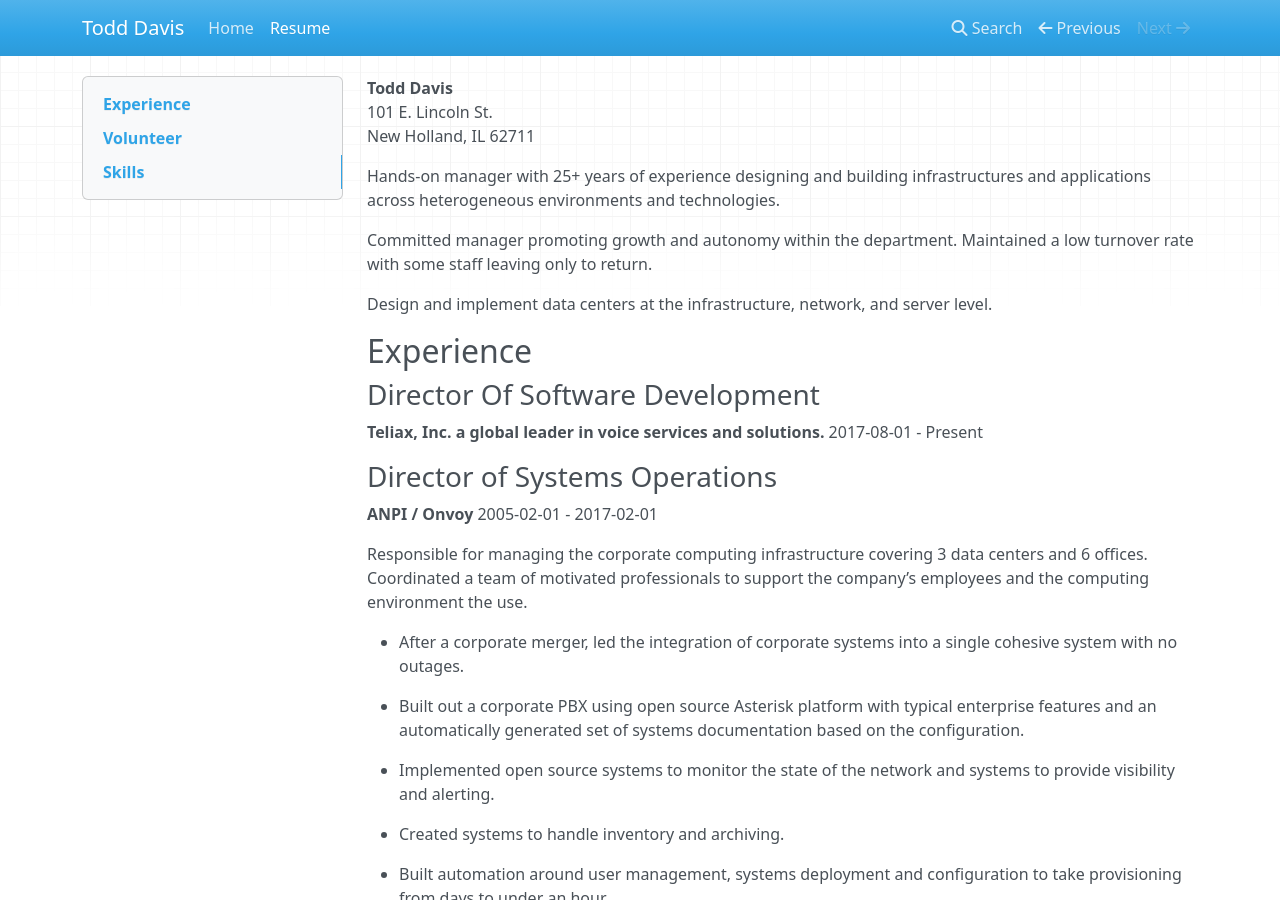
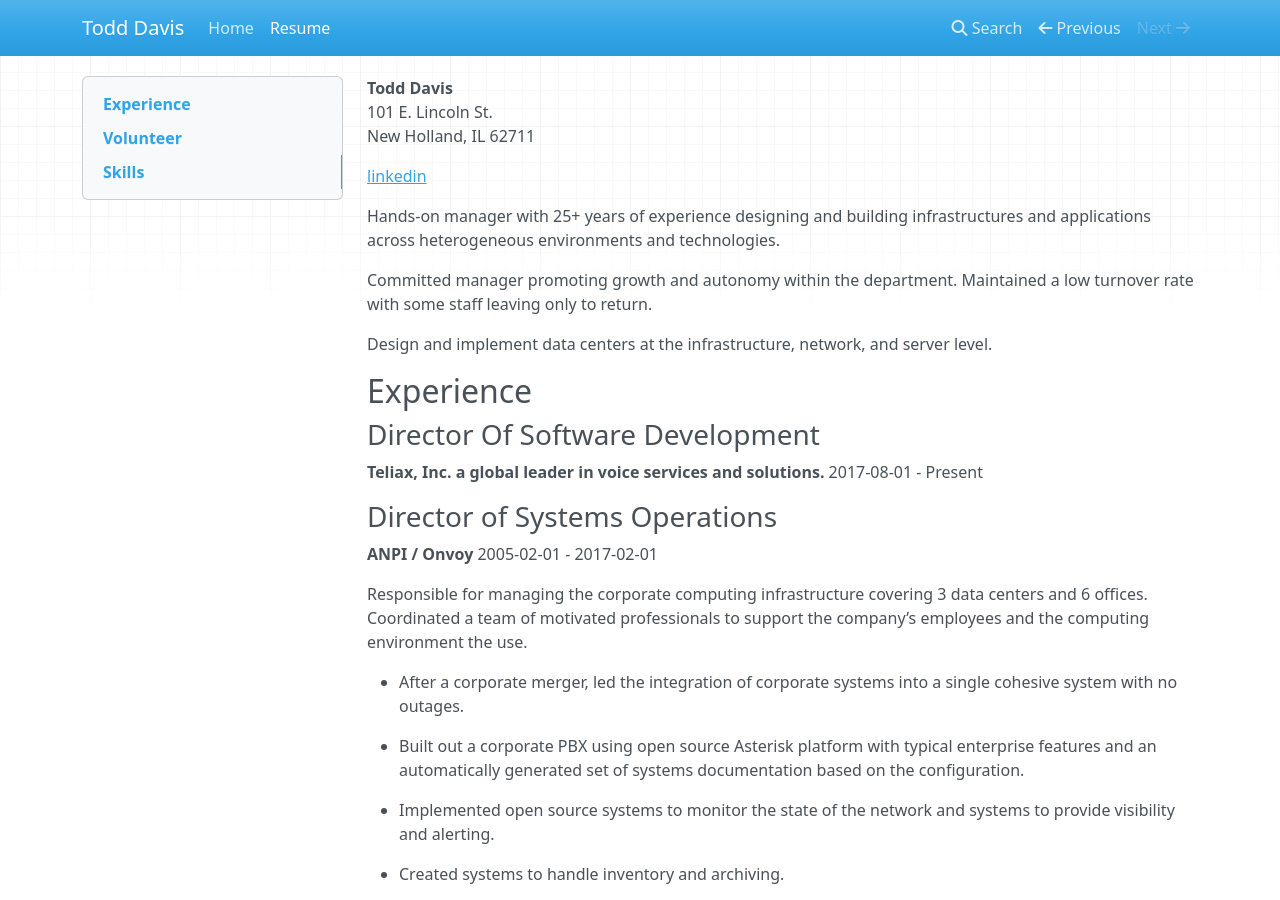
Before and after one commit to tjdavis3/mrtoad.me, an MkDocs documentation site: the page built from docs/resume.md, in a window 1280 px wide and 900 px high. Built offline with MkDocs 1.6.1, drawn with Linux system fonts in a browser that asks for light colours; nearby versions of some CDN libraries.

Commit message:
Minor tweaks

```diff
--- a/docs/resume.md
+++ b/docs/resume.md
@@ -2,6 +2,7 @@
 101 E. Lincoln St. <br/>
 New Holland, IL  62711 <br/>
 
+[linkedin](https://www.linkedin.com/in/davistodd)
 
 Hands-on manager with 25+ years of experience designing and building infrastructures and applications across heterogeneous environments and technologies.
 
```
